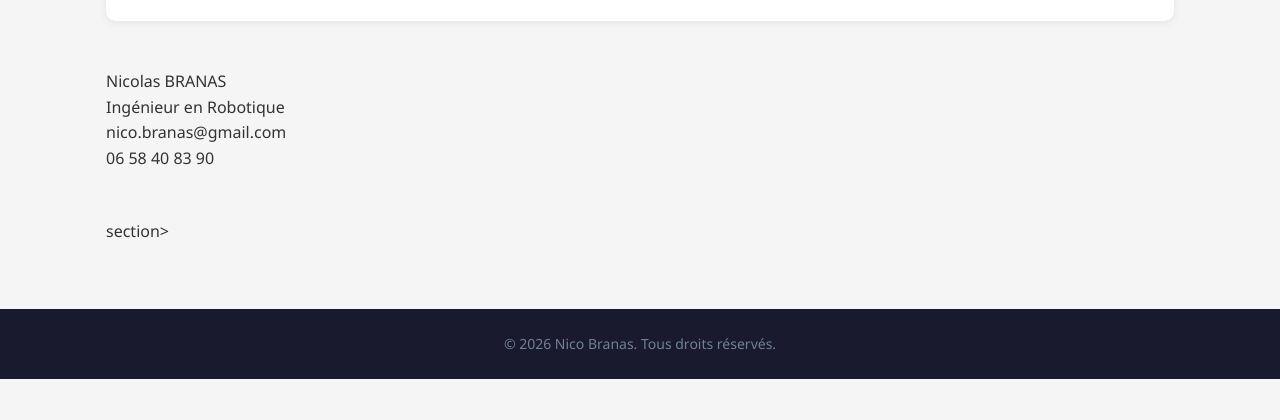
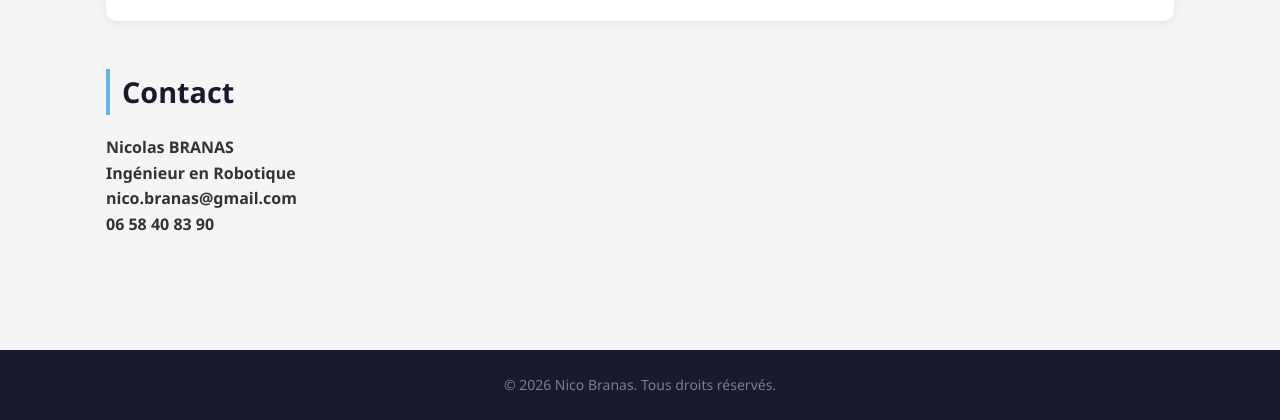
Before and after one commit to nico-branas/nico-branas.github.io, a plain HTML site: page index.html in a window 1280 px wide. Shown: the part 3865-4285 px from the top of the page. Before the commit the page ends 4244 px from the top, so only its background shows below. Drawn offline with Linux system fonts and the light colour scheme.

Commit message:
Update contact section with heading and formatting

```diff
--- a/index.html
+++ b/index.html
@@ -128,15 +128,18 @@
 
     <!-- Partie 2 : Mes contacts -->
     <section id="contact">
-      <p>Nicolas BRANAS
+      <h2>Contact</h2>
+      <p> <strong>
+        Nicolas BRANAS
         <br>
         Ingénieur en Robotique
         <br>
         nico.branas@gmail.com
         <br>
         06 58 40 83 90
+      </strong>
       </p>
-    </section>section>
+    </section>
 
   </main>
 
```
